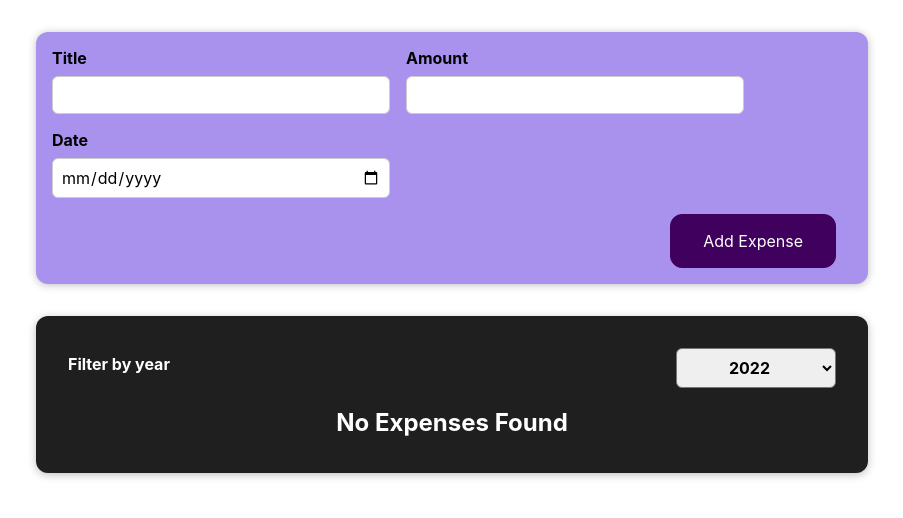
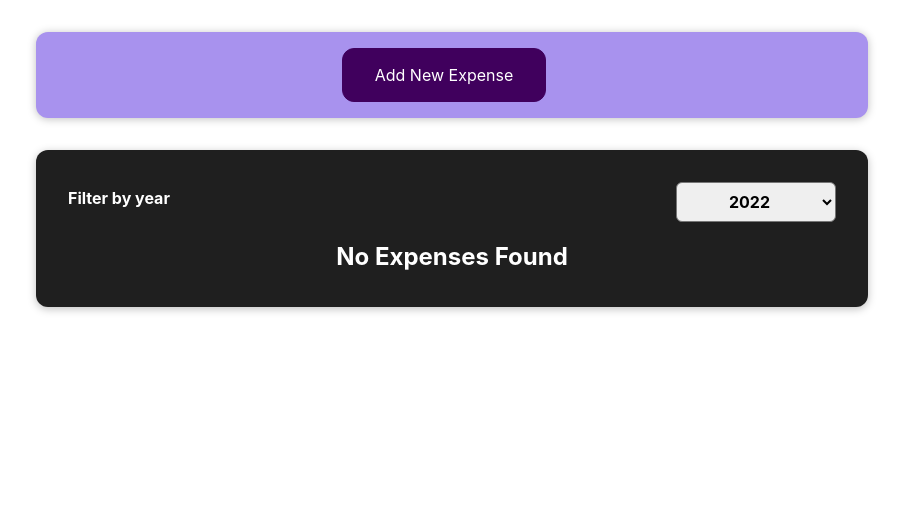
Before and after one commit to salmayaser/Expenses-Tracker, a React (Create React App) app: page / in a window 1280 px wide. Shown: the top 518 px of the page, without its empty margins (188-1091 px from the left). Built offline with nearby package versions, Linux system fonts and the light colour scheme.

Commit message:
Finalizing expenses tracker

```diff
--- a/src/components/NewExpense/ExpenseForm.js
+++ b/src/components/NewExpense/ExpenseForm.js
@@ -24,6 +24,9 @@ const ExpenseForm = (props) => {
     setEnteredTitle("");
     setEnteredAmount("");
     setEnteredDate("");
+  };
+  const cancelBtnHandler = () => {
+    props.onCancelClicked(false);
   };
 
   return (
@@ -57,6 +60,10 @@ const ExpenseForm = (props) => {
         </div>
       </div>
       <div className="new-expense__actions">
+        <button type="submit" onClick={cancelBtnHandler}>
+          Cancel
+        </button>
+
         <button type="submit">Add Expense</button>
       </div>
     </form>
--- a/src/components/NewExpense/NewExpense.js
+++ b/src/components/NewExpense/NewExpense.js
@@ -1,13 +1,29 @@
 import "./NewExpense.css";
 import ExpenseForm from "./ExpenseForm";
+import { useState } from "react";
 
 const NewExpense = (props) => {
   const newExpenseHandler = (expenseData) => {
     props.onSubmitNewExpense({ ...expenseData, id: Math.random().toString() });
   };
+  const [isClicked, setIsClicked] = useState(false);
+  const addNewExpenseHandler = () => {
+    setIsClicked(true);
+  };
+  const cancelBtnHandler = () => {
+    setIsClicked(false);
+  };
   return (
     <div className="new-expense">
-      <ExpenseForm onSubmitNewExpense={newExpenseHandler}></ExpenseForm>
+      {isClicked && (
+        <ExpenseForm
+          onSubmitNewExpense={newExpenseHandler}
+          onCancelClicked={cancelBtnHandler}
+        ></ExpenseForm>
+      )}
+      {!isClicked && (
+        <button onClick={addNewExpenseHandler}>Add New Expense</button>
+      )}
     </div>
   );
 };
```
